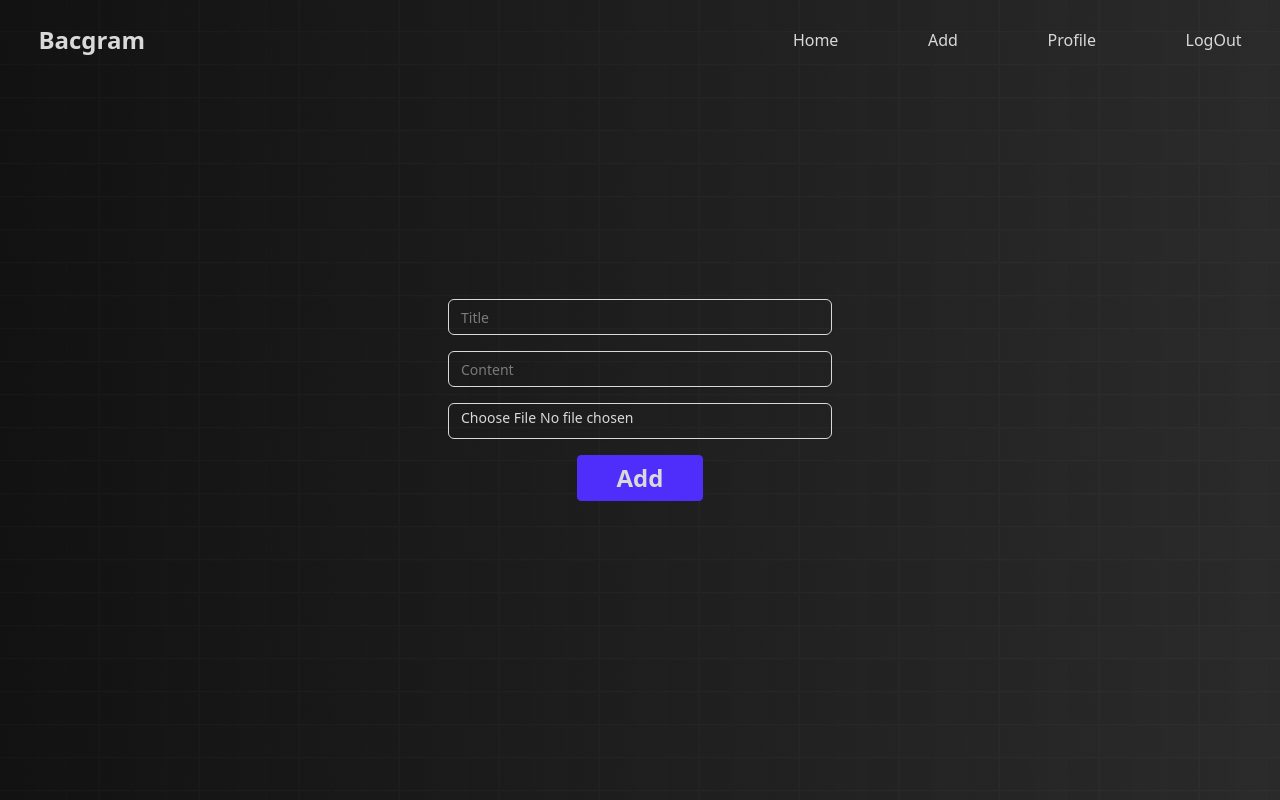
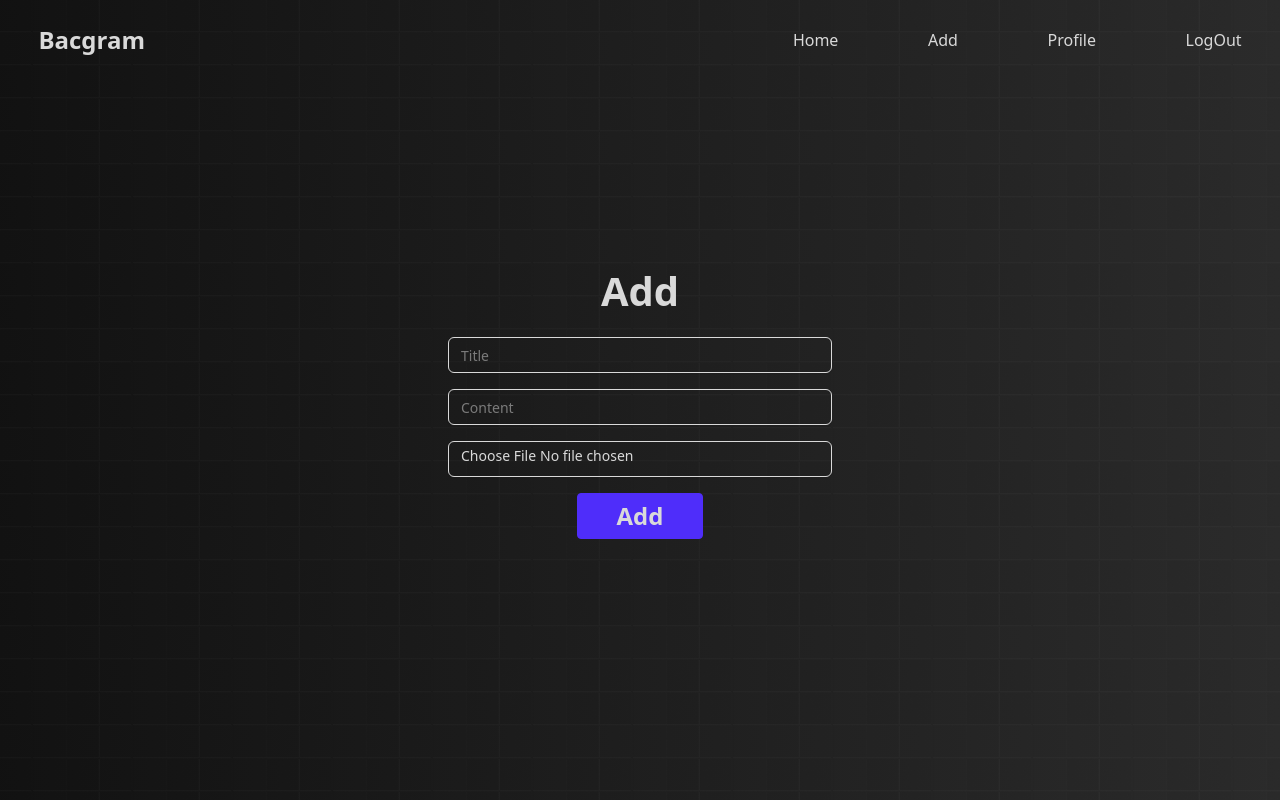
Before and after one commit to kabeeseh/bacgram, a Next.js app: page /add in a window 1280 px wide. Built offline with nearby package versions, Linux system fonts and the light colour scheme.

Commit message:
Fix formatting and indentation in Add component for improved readability

```diff
--- a/src/app/add/page.tsx
+++ b/src/app/add/page.tsx
@@ -34,9 +34,9 @@ export default function Add() {
               formData.append("image", image.current.files[0]);
             }
             axios
-              .post("/api/posts", formData, {
-                headers: {
-                  Authorization: `Bearer ${getCookie("token")}`,
+            .post("/api/posts", formData, {
+              headers: {
+                Authorization: `Bearer ${getCookie("token")}`,
                 },
               })
               .then((res) => {
@@ -44,7 +44,8 @@ export default function Add() {
               })
               .finally(() => setLoading(false));
           }}
-        >
+          >
+          <h1 className="text-[2.5rem] font-bold">Add</h1>
           <Input type="text" placeholder="Title" ref={title} />
           <Input type="text" placeholder="Content" ref={content} />
           <Input type="file" placeholder="Image" ref={image} accept="image/*" />
```
